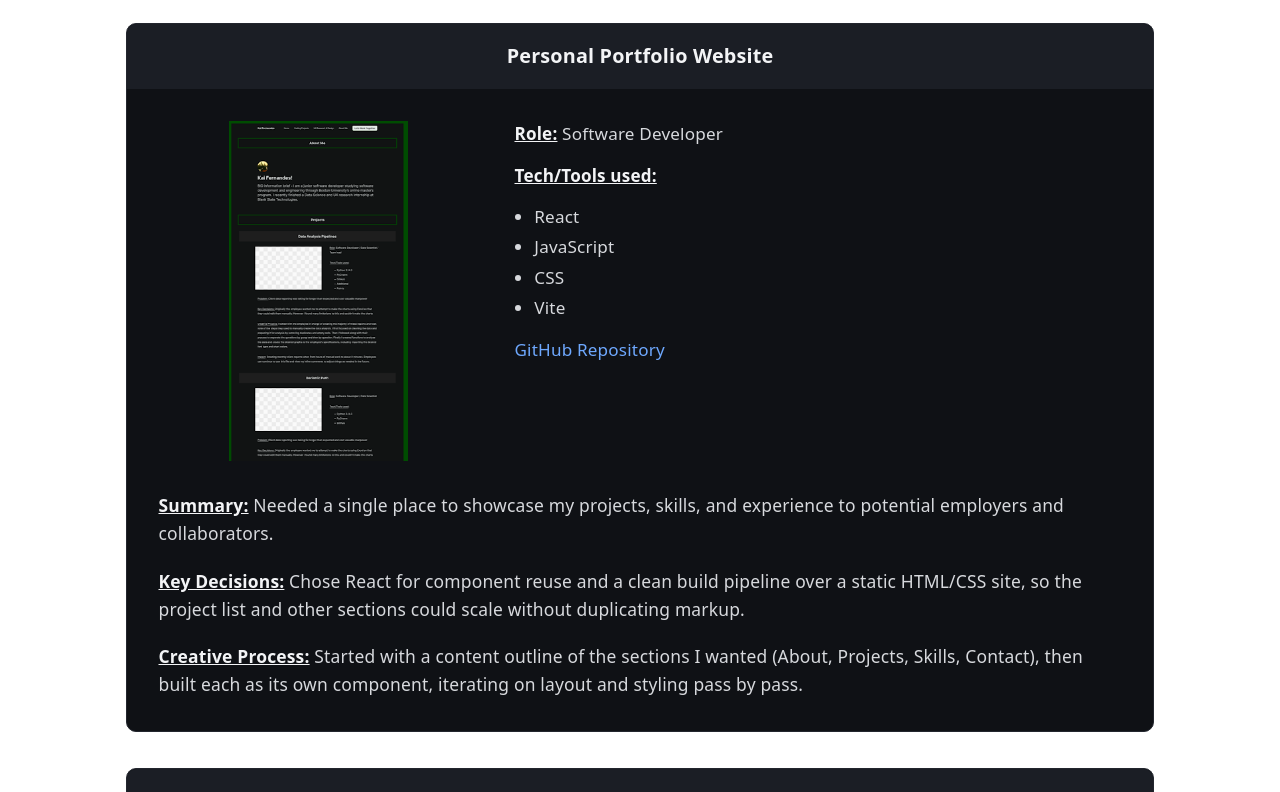
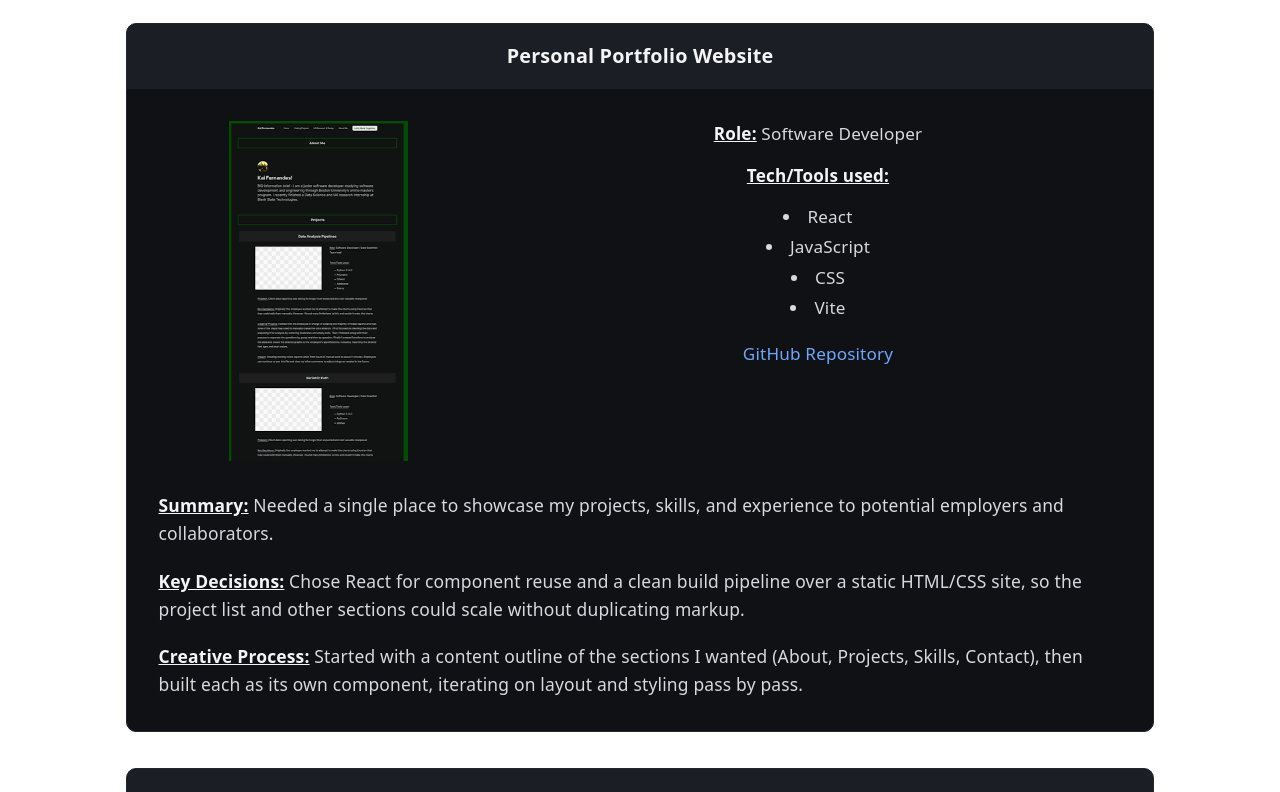
Before and after one commit to kasch890/my-portfolio, a React (Vite) app: page / in a window 1280 px wide. Shown: the part 1041-1833 px from the top of the page. Built offline with nearby package versions, Linux system fonts and the light colour scheme.

Commit message:
updated the centering of image and tools for the project card

```diff
--- a/src/styles/ProjectSection.css
+++ b/src/styles/ProjectSection.css
@@ -90,6 +90,10 @@
   min-width: 200px;
   font-size: 0.95rem;
   line-height: 1.5;
+  display: flex;
+  flex-direction: column;
+  align-items: center;
+  text-align: center;
 }
 
 .project-card__meta p {
@@ -102,7 +106,8 @@
 
 .project-card__tools-list {
   margin: 0 0 0.9rem;
-  padding-left: 1.1rem;
+  padding-left: 0;
+  list-style-position: inside;
 }
 
 .project-card__tools-list li {
```
